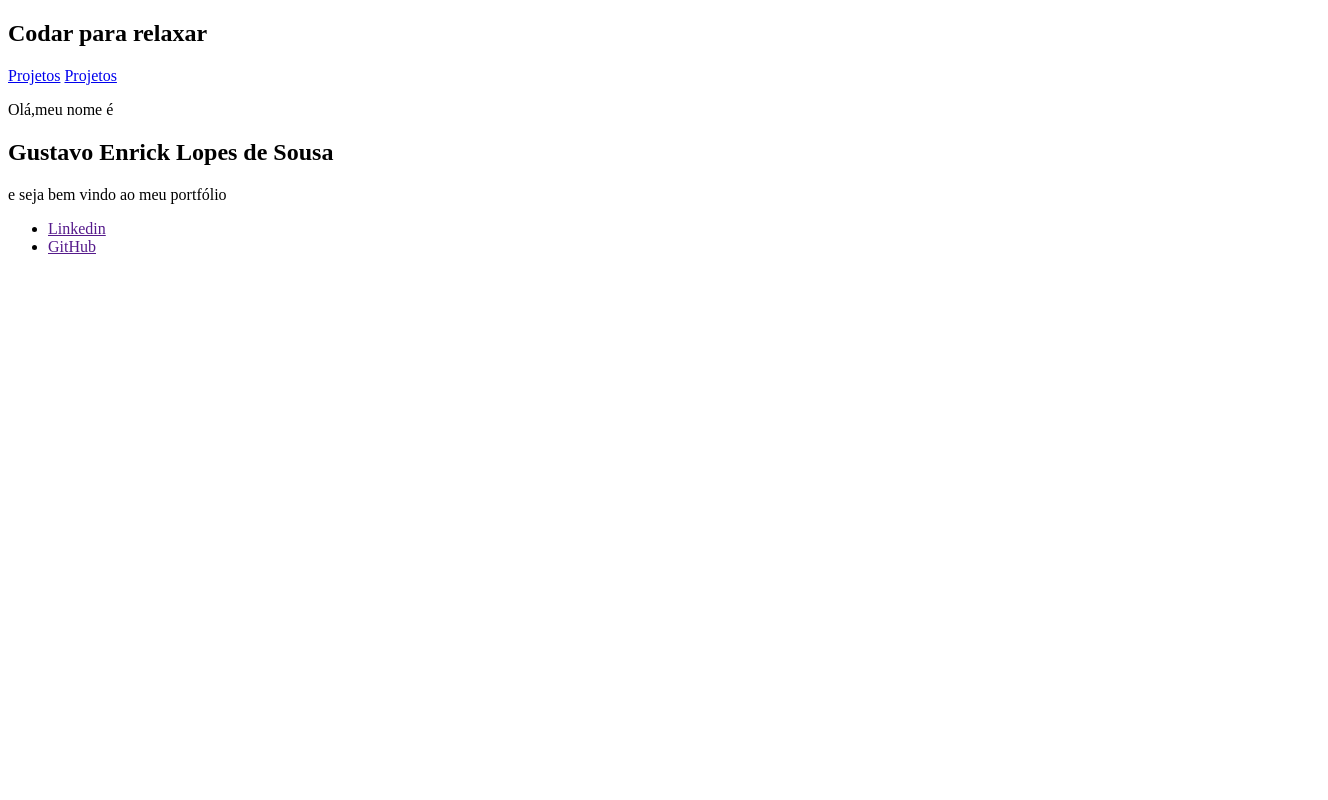
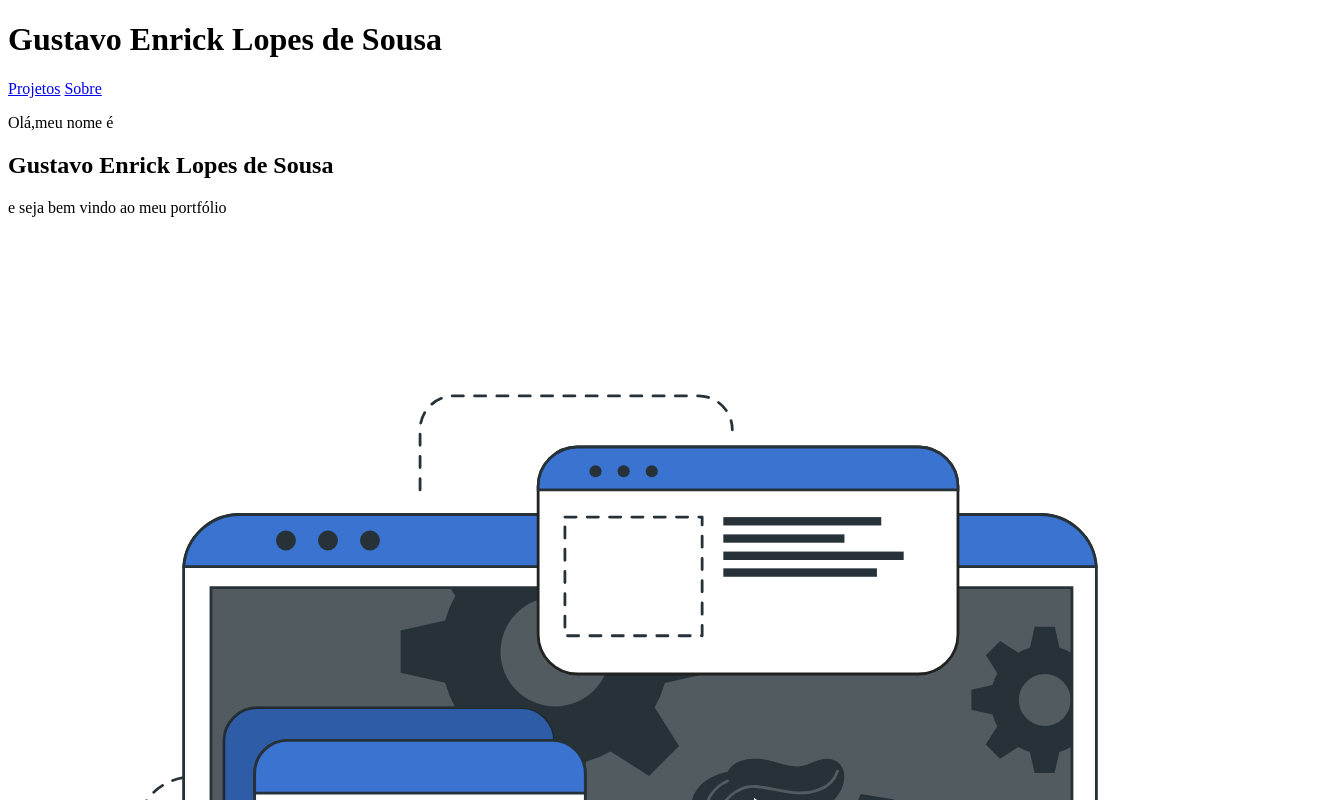
Before and after one commit to Gustavo-Enrick/repositorio, a plain HTML site: page index.html in a window 1280 px wide. Shown: the top 800 px of the page, 1328 px wide, since content can reach past the window. Drawn offline with Linux system fonts and the light colour scheme.

Commit message:
changing file

```diff
--- a/index.html
+++ b/index.html
@@ -1,5 +1,5 @@
 <!DOCTYPE html>
-<html lang="en">
+<html lang="pt-br">
 <head>
     <meta charset="UTF-8">
     <meta name="viewport" content="width=device-width, initial-scale=1.0">
@@ -9,24 +9,26 @@
 </head>
 <body>
     <header>
-        <h2>Codar para relaxar</h2>
+        <h1>Gustavo Enrick Lopes de Sousa</h1>
         <nav>
             <a href="./nav/projetos/projetos.html">Projetos</a>
-            <a href="./nav/sobre/sobre.html">Projetos</a>
+            <a href="./nav/sobre/sobre.html">Sobre</a>
         </nav>
     </header>
     <main>
         <article>
             <p>Olá,meu nome é</p>
-            <h1>Gustavo Enrick Lopes de Sousa</h1>
+            <h2>Gustavo Enrick Lopes de Sousa</h2>
             <p>e seja bem vindo ao meu portfólio</p>
         </article>
-        <aside></aside>
+        <aside>
+            <img src="./img/Developer activity-bro.svg" alt="homem digitando no computador">
+        </aside>
     </main>
     <footer>
         <ul>
-            <li><a href="">Linkedin</a></li>
-            <li><a href="">GitHub</a></li>
+            <li><a href="https://www.linkedin.com/in/gustavo-enrick-lopes-de-sousa/"><img src="./img/linkedin-3000959_1280.png" alt="Linkedin logo"></a></li>
+            <li><a href="https://github.com/Gustavo-Enrick?tab=repositories"><img src="./img/logo-2582757_1280.png" alt="GitHub logo"></a></li>
         </ul>
     </footer>
 </body>
```
